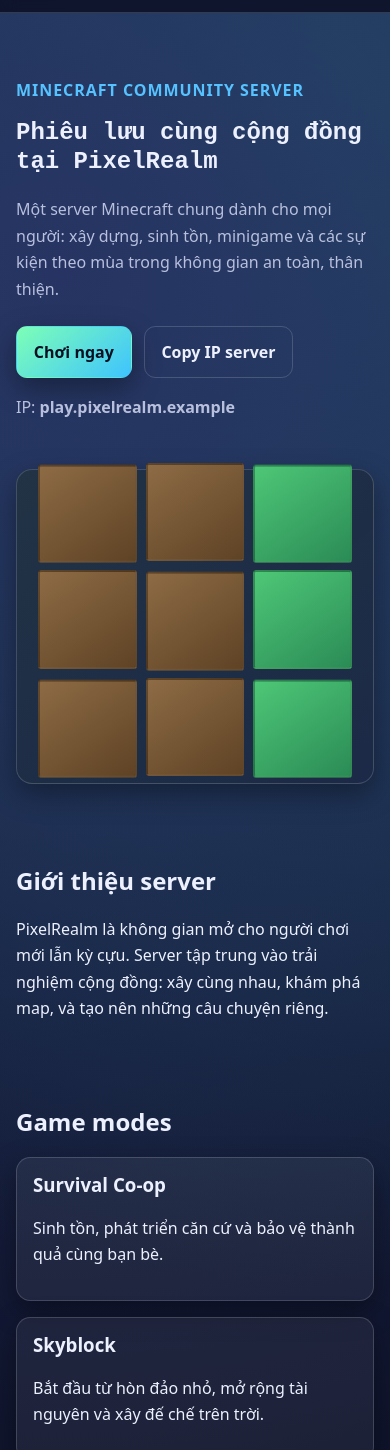
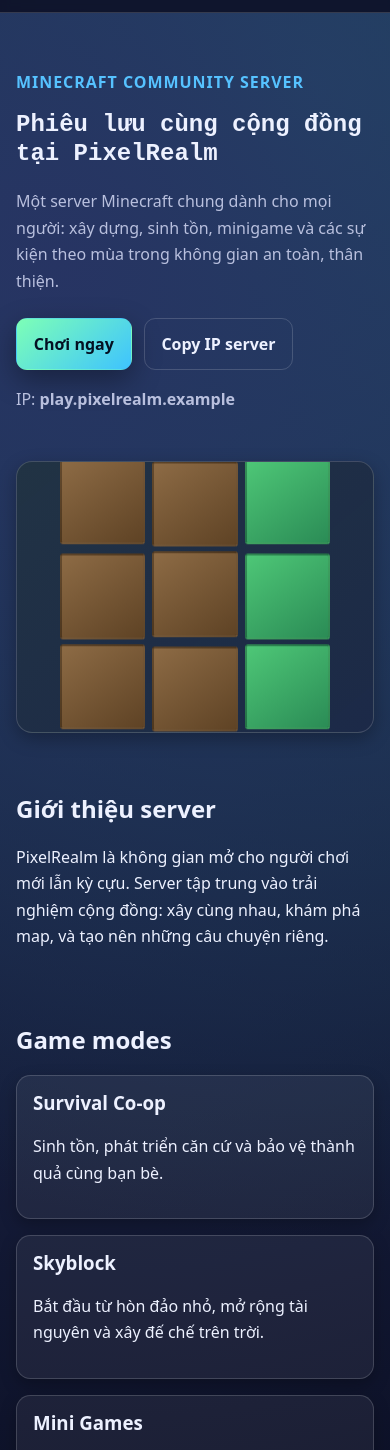
Before and after one commit to ElysiBlooMCT/ElyMCWebsite, a plain HTML site: page index.html in a window 390 px wide. Shown: the part 86-1536 px from the top of the page. Drawn offline with Linux system fonts and the light colour scheme.

Commit message:
Optimize mobile animations and reduced-motion behavior
Co-authored-by: hooangtungg <86707895+hooangtungg@users.noreply.github.com>

```diff
--- a/script.js
+++ b/script.js
@@ -38,3 +38,67 @@ if (copyButton) {
 if (yearNode) {
   yearNode.textContent = String(new Date().getFullYear());
 }
+
+const revealNodes = document.querySelectorAll(".section, .site-footer");
+const reducedMotionQuery = window.matchMedia("(prefers-reduced-motion: reduce)");
+let revealObserver = null;
+
+function disableRevealAnimation() {
+  if (revealObserver) {
+    revealObserver.disconnect();
+    revealObserver = null;
+  }
+
+  revealNodes.forEach((node) => {
+    node.classList.remove("scroll-reveal");
+    node.classList.add("is-visible");
+  });
+}
+
+function enableRevealAnimation() {
+  if (!("IntersectionObserver" in window)) {
+    disableRevealAnimation();
+    return;
+  }
+
+  if (revealObserver) {
+    revealObserver.disconnect();
+  }
+
+  revealObserver = new IntersectionObserver(
+    (entries, observer) => {
+      entries.forEach((entry) => {
+        if (!entry.isIntersecting) return;
+        entry.target.classList.add("is-visible");
+        observer.unobserve(entry.target);
+      });
+    },
+    {
+      threshold: 0.12,
+      rootMargin: "0px 0px -30px",
+    }
+  );
+
+  revealNodes.forEach((node) => {
+    node.classList.add("scroll-reveal");
+    node.classList.remove("is-visible");
+    revealObserver.observe(node);
+  });
+}
+
+function syncRevealMotionPreference() {
+  if (reducedMotionQuery.matches) {
+    disableRevealAnimation();
+    return;
+  }
+
+  enableRevealAnimation();
+}
+
+syncRevealMotionPreference();
+
+if (typeof reducedMotionQuery.addEventListener === "function") {
+  reducedMotionQuery.addEventListener("change", syncRevealMotionPreference);
+} else if (typeof reducedMotionQuery.addListener === "function") {
+  reducedMotionQuery.addListener(syncRevealMotionPreference);
+}
--- a/styles.css
+++ b/styles.css
@@ -19,6 +19,10 @@ body {
   margin: 0;
   padding: 0;
   min-height: 100%;
+}
+
+html {
+  scroll-behavior: smooth;
 }
 
 body {
@@ -46,10 +50,6 @@ h1,
 a {
   color: var(--primary);
   text-decoration: none;
-}
-
-a:hover {
-  text-decoration: underline;
 }
 
 .skip-link {
@@ -153,11 +153,10 @@ a:hover {
   font: inherit;
   font-weight: 700;
   cursor: pointer;
-  transition: transform 0.2s ease, box-shadow 0.2s ease;
-}
-
-.btn:hover {
-  transform: translateY(-2px);
+  transition:
+    transform 0.28s ease,
+    box-shadow 0.28s ease,
+    filter 0.28s ease;
 }
 
 .btn-primary {
@@ -192,6 +191,8 @@ a:hover {
     linear-gradient(140deg, rgba(117, 255, 176, 0.1), rgba(86, 194, 255, 0.08)),
     var(--bg-soft);
   box-shadow: var(--shadow);
+  animation: panel-enter 0.7s cubic-bezier(0.22, 1, 0.36, 1) both;
+  overflow: hidden;
 }
 
 .pixel-stack {
@@ -207,7 +208,7 @@ a:hover {
   border-radius: 0.2rem;
   background: linear-gradient(145deg, #8d6b45, #5f4325);
   border: 2px solid rgba(0, 0, 0, 0.18);
-  animation: float 3s ease-in-out infinite;
+  animation: float 3.6s ease-in-out infinite;
 }
 
 .pixel-stack span:nth-child(3n) {
@@ -234,11 +235,23 @@ a:hover {
   border-radius: 0.9rem;
   padding: 1rem;
   box-shadow: var(--shadow);
-  transition: transform 0.2s ease;
+  transition:
+    transform 0.3s ease,
+    box-shadow 0.3s ease,
+    border-color 0.3s ease;
 }
 
-.card:hover {
-  transform: translateY(-3px);
+.scroll-reveal {
+  opacity: 0;
+  transform: translateY(18px);
+  transition:
+    opacity 0.55s ease,
+    transform 0.55s ease;
+}
+
+.scroll-reveal.is-visible {
+  opacity: 1;
+  transform: translateY(0);
 }
 
 .feature-list {
@@ -319,6 +332,33 @@ summary {
   }
 }
 
+@keyframes panel-enter {
+  from {
+    opacity: 0;
+    transform: translateY(12px) scale(0.98);
+  }
+  to {
+    opacity: 1;
+    transform: translateY(0) scale(1);
+  }
+}
+
+@media (hover: hover) and (pointer: fine) {
+  a:hover {
+    text-decoration: underline;
+  }
+
+  .btn:hover {
+    transform: translateY(-2px);
+    filter: brightness(1.06);
+  }
+
+  .card:hover {
+    transform: translateY(-3px);
+    border-color: rgba(117, 255, 176, 0.4);
+  }
+}
+
 @media (max-width: 900px) {
   .hero-grid,
   .card-grid {
@@ -329,3 +369,64 @@ summary {
     padding-top: 3rem;
   }
 }
+
+@media (max-width: 600px) {
+  html {
+    scroll-behavior: auto;
+  }
+
+  .site-header {
+    backdrop-filter: blur(4px);
+  }
+
+  .hero {
+    padding: 2.5rem 0 2rem;
+  }
+
+  .hero-panel {
+    min-height: 220px;
+    box-shadow: 0 6px 18px rgba(0, 0, 0, 0.28);
+  }
+
+  .pixel-stack {
+    width: min(270px, 90%);
+    gap: 0.45rem;
+  }
+
+  .pixel-stack span {
+    animation-duration: 4.1s;
+  }
+
+  .section {
+    padding: 1.9rem 0;
+  }
+
+  .card {
+    box-shadow: 0 6px 16px rgba(0, 0, 0, 0.25);
+  }
+
+  .scroll-reveal {
+    transform: translateY(12px);
+    transition-duration: 0.4s;
+  }
+}
+
+@media (prefers-reduced-motion: reduce) {
+  html {
+    scroll-behavior: auto;
+  }
+
+  *,
+  *::before,
+  *::after {
+    animation-duration: 0.01ms !important;
+    animation-iteration-count: 1 !important;
+    transition-duration: 0.01ms !important;
+    scroll-behavior: auto !important;
+  }
+
+  .scroll-reveal {
+    opacity: 1;
+    transform: none;
+  }
+}
```
